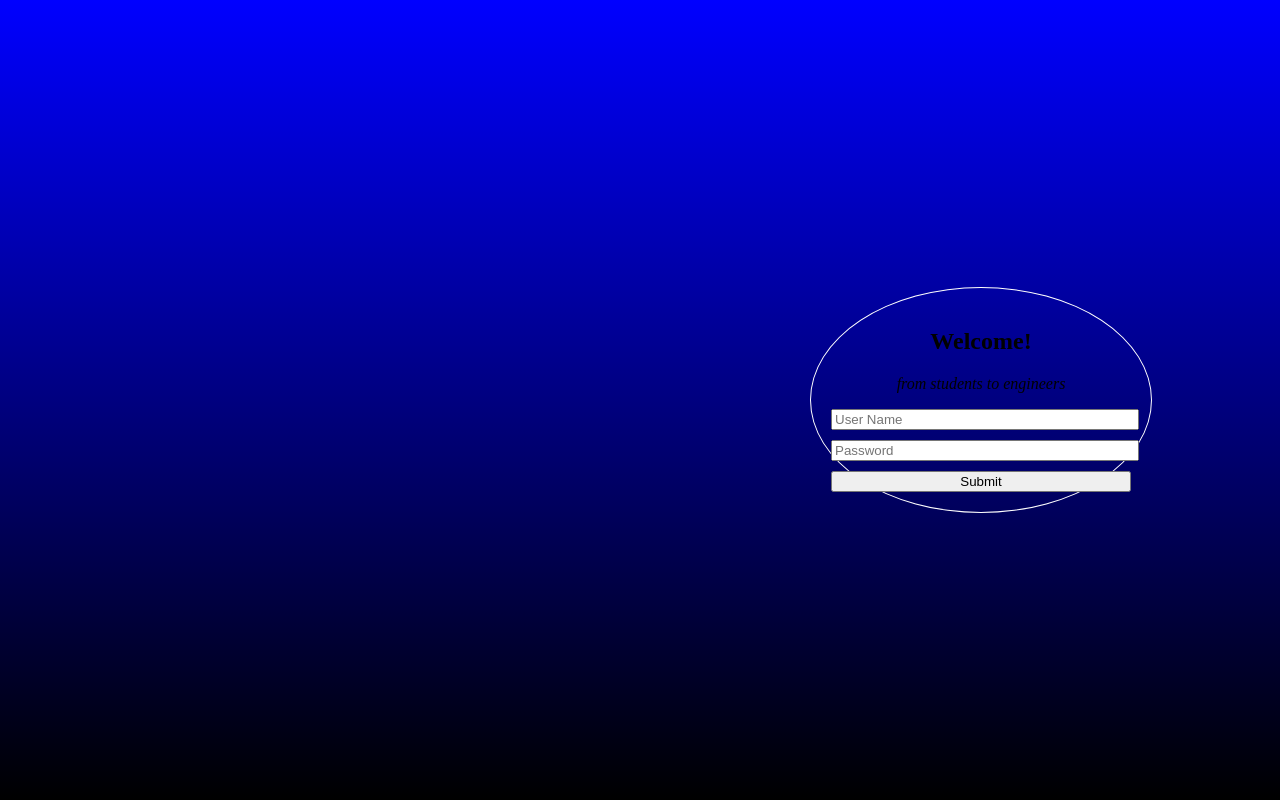
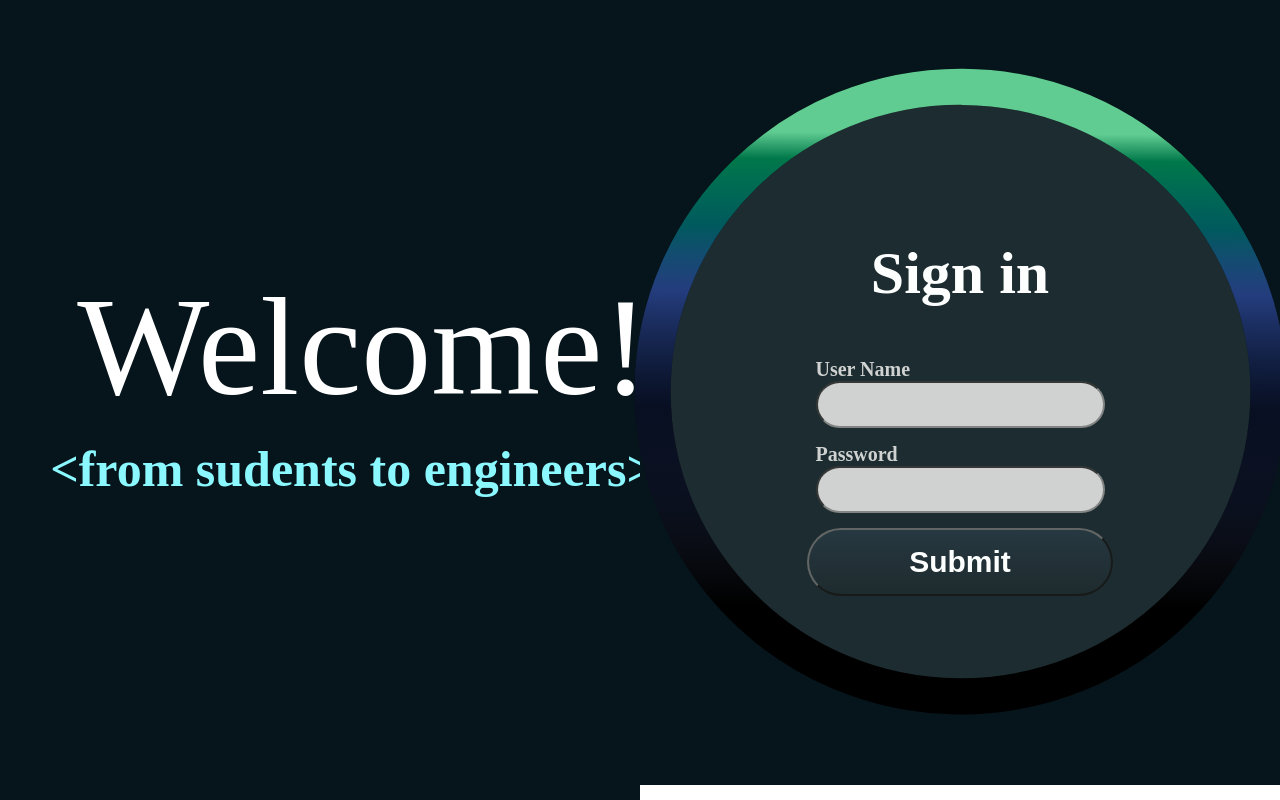
Before and after one commit to Santiago2132/ScrumProject, a plain HTML site: page Modulo1/view/index.html in a window 1280 px wide. Drawn offline with Linux system fonts and the light colour scheme; a web font is replaced by a local one.

Commit message:
Se apega más al diseño

```diff
--- /dev/null
+++ b/Modulo1/view/assets/css/style.css
@@ -0,0 +1,167 @@
+
+@import url('https://fonts.googleapis.com/css2?family=MuseoModerno:wght@800&display=swap');
+
+body {
+    margin: 0;
+    padding: 0;
+    font-family: 'MuseoModerno';
+}
+
+h2 {
+    color: #FFFFFF;
+}
+
+label{
+    color:#CDCDCD;
+}
+
+p{
+    color: #8BF8FF;
+}
+
+button{
+    color: #ffffff;
+    background-color: #11212D;
+}
+
+#titulogrande {
+    color: #FFFFFF;
+    position: absolute;
+    top: 150px; /* Ajusta este valor según sea necesario para mover el título más abajo */
+    transform: translateY(100px);
+    transform: translateX(10%);
+    flex-shrink: 0;
+    font-family: 'MuseoModerno';
+    font-size: 140px;
+    font-style: blonde;
+    font-weight: 100;
+    line-height: normal;
+}
+
+
+
+#eslogan {
+    color: #8BF8FF;
+    position: absolute; /* Cambiar a posición absoluta para ajustar la posición */
+    top: 390px; /* Colocar el texto en la mitad vertical del contenedor izquierdo */
+    transform: translateY(-20%); /* Centrar verticalmente el texto */
+    transform: translateX(5%);
+    font-size: 50px;
+    font-style: normal;
+    font-weight: 700;
+    line-height: normal;
+}
+
+#contenedor {
+    display: flex; /* Utilizamos flexbox para crear un contenedor flexible */
+    height: 100vh; /* Altura del 100% de la ventana gráfica */
+}
+
+#izquierda {
+flex: 1; /* La parte izquierda ocupará el 50% del contenedor flexible */
+background-color: #06141B; /* Color de fondo de la parte izquierda */
+padding: 20px; /* Añadimos un poco de espacio alrededor del contenido */
+position: relative; /* Cambiar a posición relativa para ubicar elementos hijos */
+}
+
+#derecha {
+    flex: 1;
+    background-color: #06141B;
+    padding: 20px;
+    position: relative;
+    display: flex;
+    flex-direction: column;
+    align-items: center;
+    justify-content: center;
+    z-index: 2;
+    margin-bottom: 15px; /* Ajusta el espacio vertical entre cada div dentro de la parte derecha */
+}
+
+/* Estilo del círculo */
+.circle {
+    width: 610px;
+    height: 610px;
+    background-color: rgba(223, 255, 232, 0.397); /* Color de fondo del círculo con opacidad */
+    border: 37px solid; /* Grosor de borde de 5 píxeles con color azul (#3366FF) */
+    border-color: linear-gradient(to right, red , yellow);
+    border-radius: 80%; /* Hace que el borde sea redondeado (círculo) */
+    position: absolute; /* Posición absoluta para ubicar el círculo */
+    top: 40px; /* Ajustar la posición superior según sea necesario */
+    left: 50%; /* Colocar el círculo en la mitad horizontal de la pantalla */
+    transform: translateX(-50%); /* Centrar horizontalmente el círculo */
+    z-index: -1; /* Ajustar el índice z para ubicar detrás o delante del texto */
+}
+
+input[type="text"], input[type="password"] {
+border-radius: 15px; /* Esto redondeará las esquinas de las casillas de entrada */
+background-color: #CDCDCD; /* Esto cambiará el color de fondo de las casillas de entrada */
+padding: 5px; /* Esto añadirá un poco de espacio alrededor del texto dentro de las casillas de entrada */
+}
+
+#signin{
+    color: #FFFFFF;
+    top: 200px;/* Colocar el texto en la mitad vertical del contenedor izquierdo */
+    transform: translateX(0px);
+    font-size: 60px;
+}
+
+#botton{
+    color: #ffffff;
+    background-color: #11212D;
+    margin-bottom: 15px; /* Ajusta el espacio vertical entre cada div dentro de la parte derecha */
+}
+#textusername {
+    font-weight: bold; /* Engrosa el texto */
+    color: #CDCDCD;
+    top: 180px; /* Ajusta la posición vertical del texto User Name */
+    font-size: 20px;
+}
+
+#textpassword {
+    font-weight: bold; /* Engrosa el texto */
+    color: #CDCDCD;
+    top: 150px; /* Ajusta la posición vertical del texto Password */
+    font-size: 20px;
+}
+
+#nameuser,#password {
+font-size: 20px; /* Ajusta el tamaño de fuente */
+padding: 10px; /* Ajusta el padding */
+margin-bottom: 15px; /* Ajusta el espacio vertical entre los inputs */
+border-radius: 40px;
+}
+
+
+#botton {
+color: #ffffff;
+font-size: 30px;
+font-weight: bold; /* Engrosa el texto */
+background-color: #11212D;
+margin-bottom: 0;
+border-radius: 40px;
+padding: 15px 100px;
+background-image: linear-gradient(to bottom, #11212D, #081319);
+cursor: pointer;
+transition: background 0.3s ease;
+}
+
+#botton:hover {
+background-image: linear-gradient(to bottom, #081319, #11212D);
+}
+/* Clase para posicionar la figura detrás de todos los divs e inputs */
+.figure-behind {
+position: absolute;
+top: 50%;
+left: 50%;
+transform: translate(-50%, -50%);
+z-index: 1; /* Ajusta este valor según sea necesario, debe ser menor que el z-index de #derecha */
+pointer-events: none; /* Permite que los eventos pasen a través del elemento SVG */
+/* Ajusta otras propiedades de estilo según tus necesidades */
+}
+#circulologo{
+width: 530px;
+height: 391px;
+flex-shrink: 0;
+border-radius: 530px;
+background: #CCD0CF;
+}
--- a/Modulo1/view/index.html
+++ b/Modulo1/view/index.html
@@ -1,63 +1,61 @@
 <!DOCTYPE html>
-<html>
+<html lang="es">
 <head>
-    <link rel="stylesheet" type="text/css" href="styles.css">
+<meta charset="UTF-8">
+<meta name="viewport" content="width=device-width, initial-scale=1.0">
+<title>Login</title>
+<link rel="stylesheet" href="assets/css/style.css">
 </head>
-<style>
-    body {
-    background: linear-gradient(blue, black);
-    display: flex;
-    justify-content: center;
-    align-items: center;
-    height: 100vh;
-    margin: 0;
-}
+<body>
 
-.container {
-    display: flex;
-    justify-content: space-between;
-    width: 80%;
-}
+    <div id="contenedor">
+            <!-- Contenido de la parte izquierda -->
+        <div id="izquierda">
+            <h2 id="titulogrande">
+                Welcome!
+            </h2>
+            <p id="eslogan">&lt;from sudents to engineers&gt;</p>
 
-.logo {
-    width: 40%;
-    /* Aquí puedes agregar los estilos para tu logo */
-}
+        </div>
+            <!-- Contenido de la parte derecha -->
+        <div id="derecha">
+                <h2 id="signin">Sign in</h2>
+                <div>
+                    <label id="textusername">User Name</label><br>
+                    <input type="text" id="nameuser">
+                </div>
+                <div>
+                    <label id="textpassword">Password</label><br>
+                    <input type="password" id="password">
+                </div>
+                <div>
+                    <input type="submit" id="botton" value="Submit">
+                </div>
+                <div class="figure-behind">
+                    <svg xmlns="http://www.w3.org/2000/svg"  width="652px" height="652px" viewBox="0 0 902.179 893.428" fill="none" style="transform: rotate(0.227deg); flex-shrink: 0;">
+                        <path d="M877.945 449.191C877.022 681.866 685.737 870.145 450.185 869.211C214.634 868.276 24.849 678.485 25.7722 445.809C26.6953 213.134 217.98 24.855 453.532 25.7895C689.083 26.7241 878.868 216.515 877.945 449.191Z" fill="rgba(223, 255, 232, 0.10)" />
 
-.login-form {
-    text-align: center;
-    width: 300px;
-    padding: 20px;
-    border: 1px solid white;
-    border-radius: 50%;
-}
+                        <!-- Primer path con trazo negro y ancho de 50px -->
+                        <path d="M877.945 449.191C877.022 681.866 685.737 870.145 450.185 869.211C214.634 868.276 24.849 678.485 25.7722 445.809C26.6953 213.134 217.98 24.855 453.532 25.7895C689.083 26.7241 878.868 216.515 877.945 449.191Z" stroke="#000" stroke-width="50" />
 
-.login-form input {
-    display: block;
-    width: 100%;
-    margin-bottom: 10px;
-}
+                        <!-- Segundo path con trazo y relleno negro y ancho de 50px -->
+                        <path d="M877.945 449.191C877.022 681.866 685.737 870.145 450.185 869.211C214.634 868.276 24.849 678.485 25.7722 445.809C26.6953 213.134 217.98 24.855 453.532 25.7895C689.083 26.7241 878.868 216.515 877.945 449.191Z" stroke="url(#paint0_linear_20_28)" stroke-opacity="0.8" stroke-width="50" />
 
-.login-form button {
-    width: 100%;
-}
-
-</style>
-<body>
-    <div class="container">
-        <div class="logo">
-            <!-- Aquí puedes importar tu logo -->
-        </div>
-        <div class="login-form">
-            <h2>Welcome!</h2>
-            <p><i>from students to engineers</i></p>
-            <form>
-                <input type="text" id="username" placeholder="User Name">
-                <input type="password" id="password" placeholder="Password">
-                <button type="button" id="submit">Submit</button>
-            </form>
+                        <!-- Definición del gradiente lineal -->
+                        <defs>
+                            <linearGradient id="paint0_linear_20_28" x1="453.631" y1="0.789722" x2="450.086" y2="894.21" gradientUnits="userSpaceOnUse">
+                                <stop offset="0.0999997" stop-color="#78FFB6" />
+                                <stop offset="0.141666" stop-color="#009B60" stop-opacity="0.960763" />
+                                <stop offset="0.245833" stop-color="#008287" stop-opacity="0.86267" />
+                                <stop offset="0.34848" stop-color="#4575F2" stop-opacity="0.645833" />
+                                <stop offset="0.52766" stop-color="#182F6A" stop-opacity="0.395833" />
+                                <stop offset="0.683333" stop-color="#3856A4" stop-opacity="0.223958" />
+                                <stop offset="0.834375" stop-color="#7D97DA" stop-opacity="0" />
+                            </linearGradient>
+                        </defs>
+                    </svg>
+                </div>
         </div>
     </div>
-    <script src="main.js"></script>
 </body>
 </html>
```
Also changed, not shown: Modulo1/view/login.html (+37 -1 lines), Modulo1/view/assets/images/Logo sin fondo.png (added), Modulo1/view/assets/images/Logo.png (added).
